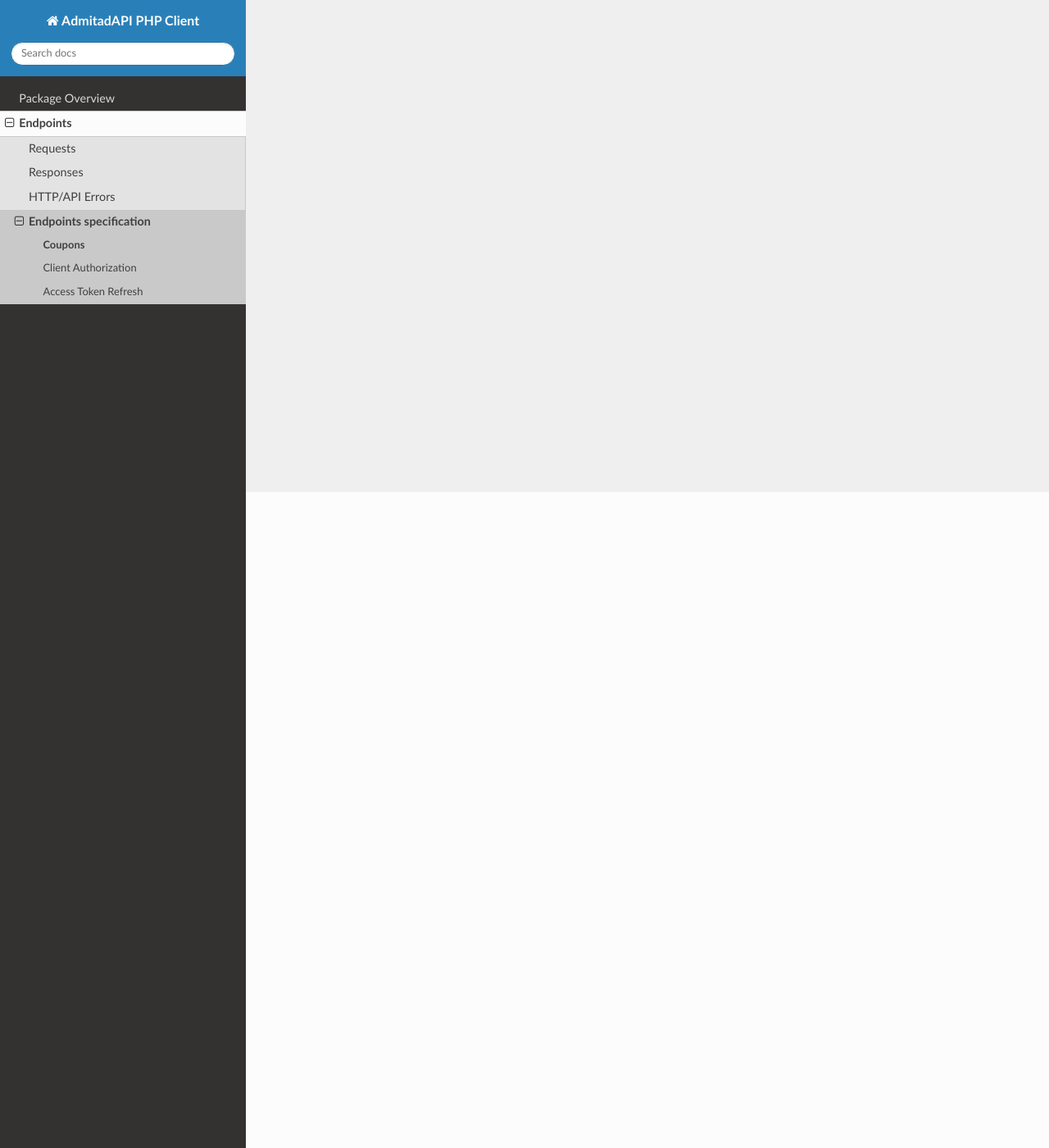
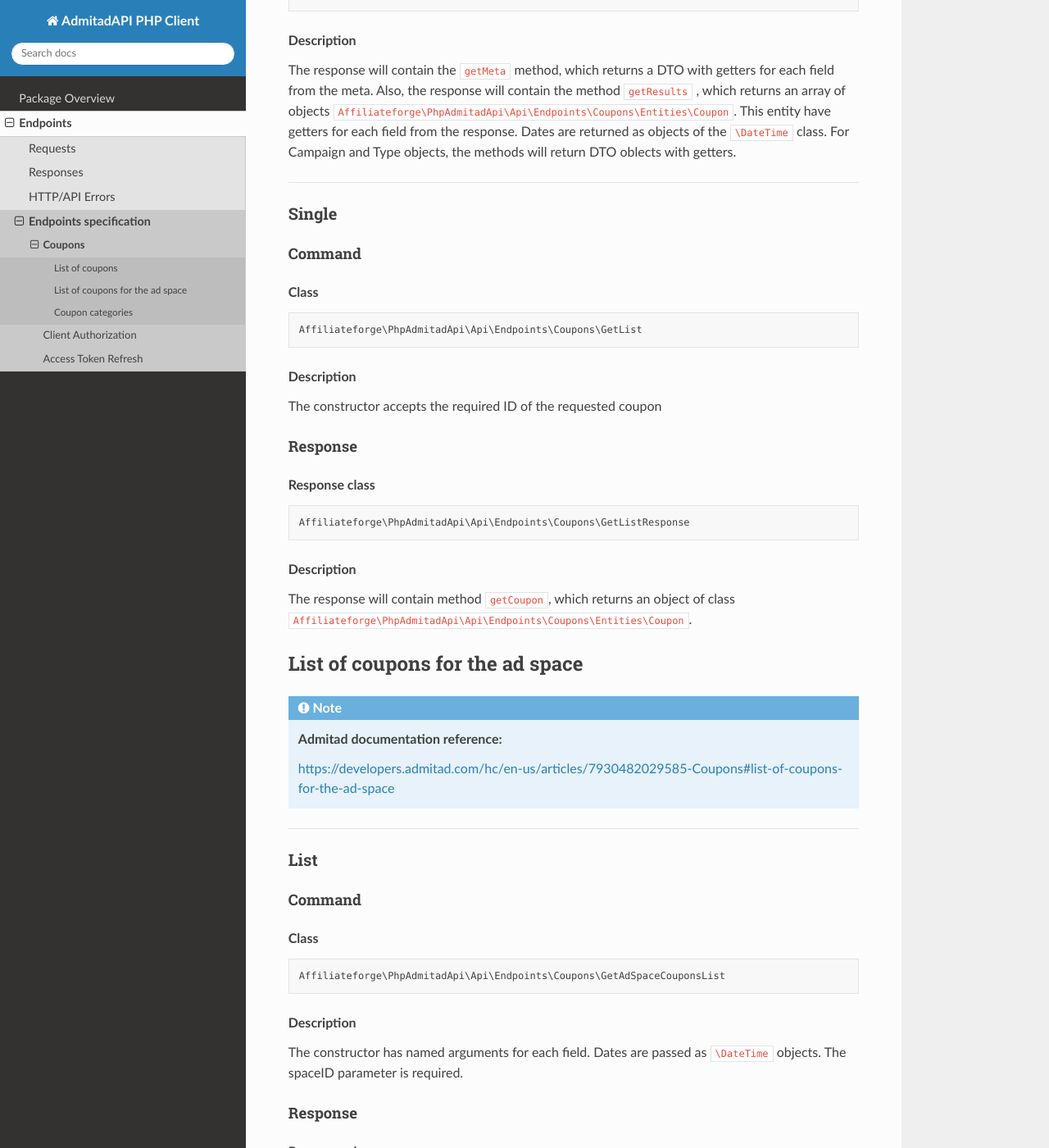
Before and after one commit to kvatra/test-tickets-gate, a Sphinx documentation site: the page built from docs/endpoints/coupons.rst, in a window 1280 px wide and 1400 px high, scrolled down 800 px. Shown: the whole window at 82% size. Built offline with Sphinx 7.4.7 and the Read the Docs theme 2.0.0, drawn with Linux system fonts in a browser that asks for light colours; some of the changed text lies outside the part shown.

Commit message:
remake coupons and tokens docs

```diff
--- a/docs/endpoints/coupons.rst
+++ b/docs/endpoints/coupons.rst
@@ -1,4 +1,207 @@
 .. _coupons:
 
 Coupons
-#########
+#######
+
+List of coupons
+***************
+
+.. note::
+    .. rubric:: Admitad documentation reference:
+
+    https://developers.admitad.com/hc/en-us/articles/7930482029585-Coupons#list-of-coupons
+
+~~~~
+
+List
+====
+
+Command
+^^^^^^^
+.. rubric:: Class
+.. code-block:: php
+
+    Affiliateforge\PhpAdmitadApi\Api\Endpoints\Coupons\GetList
+
+.. rubric:: Description
+
+The constructor has named arguments for each optional field. Dates are passed as ``\DateTime`` objects.
+
+Response
+^^^^^^^^
+.. rubric:: Response class
+.. code-block:: php
+
+    Affiliateforge\PhpAdmitadApi\Api\Endpoints\Coupons\GetListResponse
+
+.. rubric:: Description
+
+The response will contain the ``getMeta`` method, which returns a DTO with getters for each field from the meta.
+Also, the response will contain the method ``getResults`` , which returns an array of objects ``Affiliateforge\PhpAdmitadApi\Api\Endpoints\Coupons\Entities\Coupon``.
+This entity have getters for each field from the response.
+Dates are returned as objects of the ``\DateTime`` class.
+For Campaign and Type objects, the methods will return DTO oblects with getters.
+
+~~~~
+
+Single
+======
+
+Command
+^^^^^^^
+.. rubric:: Class
+.. code-block:: php
+
+    Affiliateforge\PhpAdmitadApi\Api\Endpoints\Coupons\GetList
+
+.. rubric:: Description
+
+The constructor accepts the required ID of the requested coupon
+
+Response
+^^^^^^^^
+.. rubric:: Response class
+.. code-block:: php
+
+    Affiliateforge\PhpAdmitadApi\Api\Endpoints\Coupons\GetListResponse
+
+.. rubric:: Description
+
+The response will contain method ``getCoupon``, which returns an object of class ``Affiliateforge\PhpAdmitadApi\Api\Endpoints\Coupons\Entities\Coupon``.
+
+
+
+
+
+List of coupons for the ad space
+********************************
+
+.. note::
+    .. rubric:: Admitad documentation reference:
+
+    https://developers.admitad.com/hc/en-us/articles/7930482029585-Coupons#list-of-coupons-for-the-ad-space
+
+~~~~
+
+List
+====
+
+Command
+^^^^^^^
+.. rubric:: Class
+.. code-block:: php
+
+    Affiliateforge\PhpAdmitadApi\Api\Endpoints\Coupons\GetAdSpaceCouponsList
+
+.. rubric:: Description
+
+The constructor has named arguments for each field. Dates are passed as ``\DateTime`` objects. The spaceID parameter is required.
+
+Response
+^^^^^^^^
+.. rubric:: Response class
+.. code-block:: php
+
+    Affiliateforge\PhpAdmitadApi\Api\Endpoints\Coupons\GetAdSpaceCouponsListResponse
+
+.. rubric:: Description
+
+The response will contain the ``getMeta`` method, which returns a DTO with getters for each field from the meta.
+Also, the response will contain the method ``getResults`` , which returns an array of objects ``Affiliateforge\PhpAdmitadApi\Api\Endpoints\Coupons\Entities\AdSpaceCoupon``.
+This entity have getters for each field from the response.
+Dates are returned as objects of the ``\DateTime`` class.
+For Campaign and Type objects, the methods will return DTO oblects with getters.
+
+~~~~
+
+Single
+======
+
+Command
+^^^^^^^
+.. rubric:: Class
+.. code-block:: php
+
+    Affiliateforge\PhpAdmitadApi\Api\Endpoints\Coupons\GetSingleAdSpaceCoupon
+
+.. rubric:: Description
+
+The constructor accepts the required ID and spaceId of the requested coupon
+
+Response
+^^^^^^^^
+.. rubric:: Response class
+.. code-block:: php
+
+    Affiliateforge\PhpAdmitadApi\Api\Endpoints\Coupons\GetSingleAdSpaceCouponResponse
+
+.. rubric:: Description
+
+The response will contain method ``getAdSpaceCoupon``, which returns an object of class ``Affiliateforge\PhpAdmitadApi\Api\Endpoints\Coupons\Entities\AdSpaceCoupon``.
+
+
+
+
+Coupon categories
+*****************
+
+.. note::
+    .. rubric:: Admitad documentation reference:
+
+    https://developers.admitad.com/hc/en-us/articles/7930482029585-Coupons#coupon-categories
+
+~~~~
+
+List
+====
+
+Command
+^^^^^^^
+.. rubric:: Class
+.. code-block:: php
+
+    Affiliateforge\PhpAdmitadApi\Api\Endpoints\Coupons\GetCouponCategoriesList
+
+.. rubric:: Description
+
+The constructor accepts optional named arguments offset and limit
+
+Response
+^^^^^^^^
+.. rubric:: Response class
+.. code-block:: php
+
+    Affiliateforge\PhpAdmitadApi\Api\Endpoints\Coupons\GetCouponCategoriesListResponse
+
+.. rubric:: Description
+
+The response will contain the ``getMeta`` method, which returns a DTO with getters for each field from the meta.
+Also, the response will contain the method ``getResults`` , which returns an array of objects ``Affiliateforge\PhpAdmitadApi\Api\Endpoints\Coupons\Entities\Category``.
+This entity have getters for each field from the response.
+
+~~~~
+
+Single
+======
+
+Command
+^^^^^^^
+.. rubric:: Class
+.. code-block:: php
+
+    Affiliateforge\PhpAdmitadApi\Api\Endpoints\Coupons\GetSingleCouponCategory
+
+.. rubric:: Description
+
+The constructor accepts the required ID of the requested category
+
+Response
+^^^^^^^^
+.. rubric:: Response class
+.. code-block:: php
+
+    Affiliateforge\PhpAdmitadApi\Api\Endpoints\Coupons\GetSingleCouponCategoryResponse
+
+.. rubric:: Description
+
+The response will contain method ``getCategory``, which returns an object of class ``Affiliateforge\PhpAdmitadApi\Api\Endpoints\Coupons\Entities\Category``.
--- a/docs/endpoints/index.rst
+++ b/docs/endpoints/index.rst
@@ -31,6 +31,9 @@
 All response DTOs are inheritors of the ``Affiliateforge\PhpAdmitadApi\Api\ResponseDTO`` class and have function ``getOriginalResponse``
 to get the original HTTP response.
 
+Many endpoints have meta information in their response. For such endpoints, the response will have the `getMeta` method,
+which returns an DTO with getters for all fields
+
 
 HTTP/API Errors
 ===============
```
Also changed, not shown: docs/endpoints/client_authorization.rst (+5 -7 lines), docs/endpoints/refresh_token.rst (+6 -5 lines).
